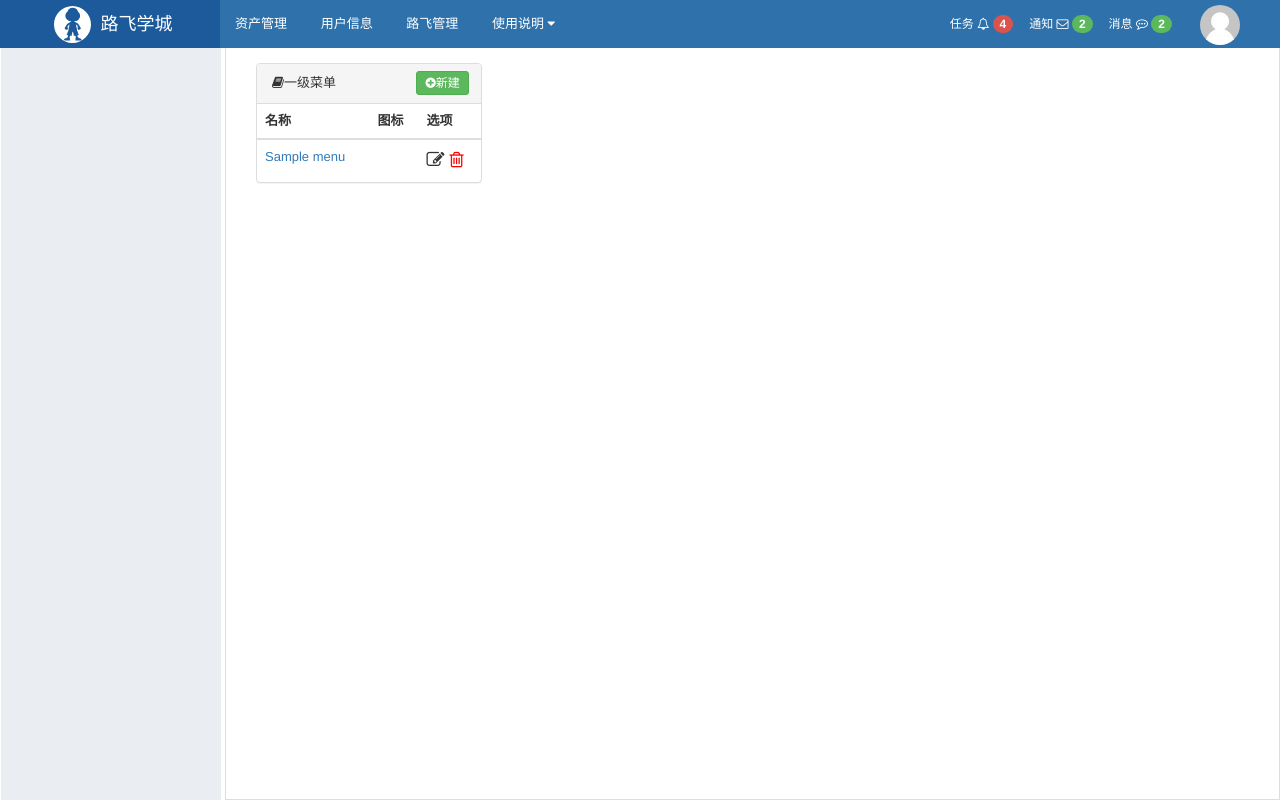
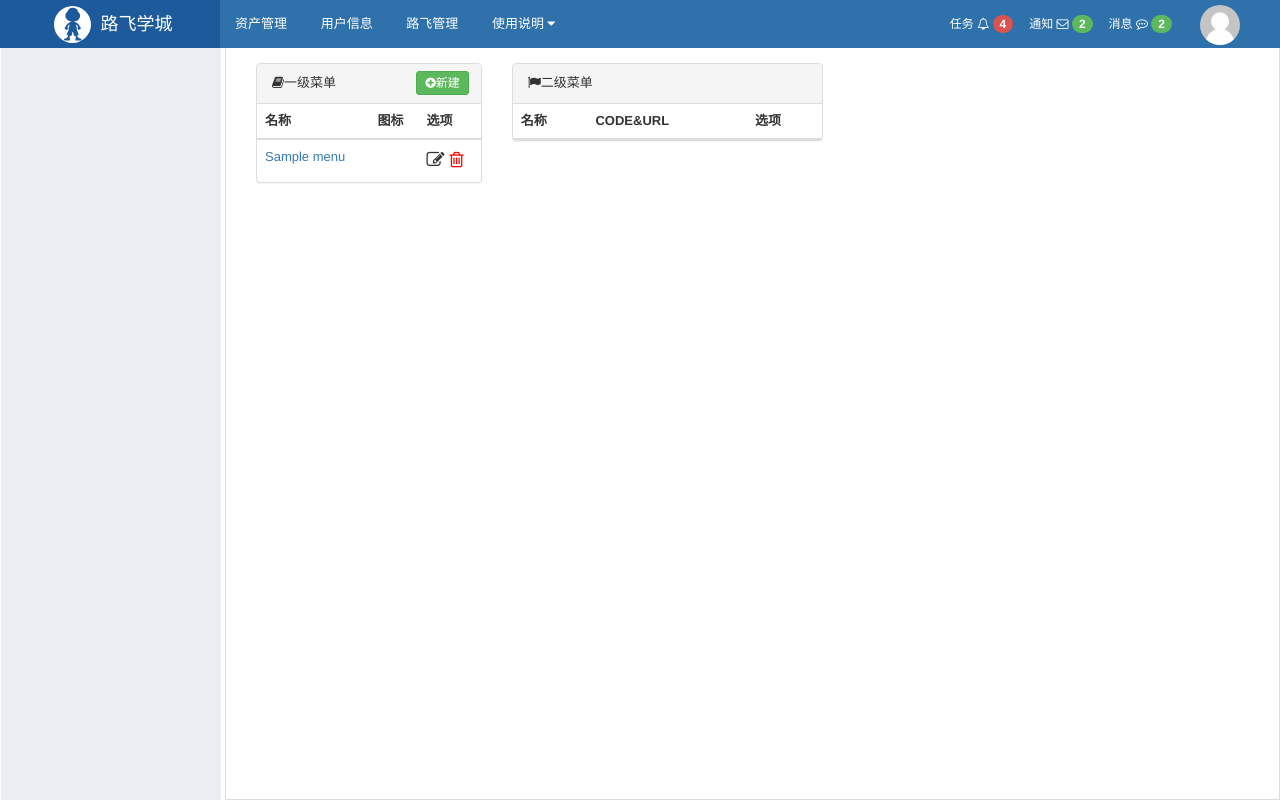
Before and after one commit to Edward66/permission_learn, a Django app: page /rbac/menu/list/ in a window 1280 px wide. Run offline with Django 3.2, Linux system fonts and the light colour scheme; tables that the repository leaves empty hold one stand-in row (values such as "Sample post"); lists and menus that the app fills with data are empty; some libraries are stand-ins or nearby versions.

Commit message:
完成权限分配之二级菜单的展示

```diff
--- a/rbac/templates/rbac/menu_list.html
+++ b/rbac/templates/rbac/menu_list.html
@@ -42,10 +42,65 @@
                                     <i class="fa fa-edit" aria-hidden="true"></i>
                                 </a>
 
-                                <a style="color: red; font-size:18px" href="{% memory_url request 'rbac:menu_delete' pk=menu.id %}">
+                                <a style="color: red; font-size:18px"
+                                   href="{% memory_url request 'rbac:menu_delete' pk=menu.id %}">
                                     <i class="fa fa-trash-o" aria-hidden="true"></i>
                                 </a>
                             </td>
+                        </tr>
+                    {% endfor %}
+                    </tbody>
+                </table>
+            </div>
+        </div>
+
+
+        <div class="col-md-4">
+            <div class="panel panel-default">
+                <!-- Default panel contents -->
+                <div class="panel-heading">
+                    <i class="fa fa-flag" aria-hidden="true">二级菜单</i>
+
+                    {% if menu_id %}
+                        <a href="#" class="right btn btn-success btn-xs"
+                           style="padding: 2px 8px;margin:-3px">
+                            <i class="fa fa-plus-circle" aria-hidden="true">新建</i>
+                        </a>
+                    {% endif %}
+
+                </div>
+                <!-- Table -->
+                <table class="table">
+                    <thead>
+                    <tr>
+                        <th>名称</th>
+                        <th>CODE&URL</th>
+                        <th>选项</th>
+                    </tr>
+                    </thead>
+                    <tbody>
+                    {% for second_menu in second_menus %}
+                        <!-- 管道符可以将后端传来的整型，转换成字符串 -->
+                        <tr class="{% if second_menu.id|safe == second_menu_id %}active{% endif %}">
+                            <td rowspan="2"><a
+                                    href="?mid={{ menu_id }}&sid={{ second_menu.id }}">{{ second_menu.title }}</a>
+                            </td>
+                            <td>{{ second_menu.name }}</td>
+                            <td>
+                                <a style="color: #333333; font-size:18px"
+                                   href="#">
+                                    <i class="fa fa-edit" aria-hidden="true"></i>
+                                </a>
+
+                                <a style="color: red; font-size:18px"
+                                   href="#">
+                                    <i class="fa fa-trash-o" aria-hidden="true"></i>
+                                </a>
+                            </td>
+                        </tr>
+
+                        <tr class="{% if second_menu.id|safe == second_menu_id %}active{% endif %}">
+                            <td colspan="2" style="border-top:0;">{{ second_menu.url }}</td>
                         </tr>
                     {% endfor %}
                     </tbody>
--- a/rbac/views/menu.py
+++ b/rbac/views/menu.py
@@ -12,12 +12,22 @@ def menu_list(request):
     :return:
     """
     menus = models.Menu.objects.all()
+    menu_id = request.GET.get('mid')  # 用户选择的一级菜单
+    second_menu_id = request.GET.get('sid')  # 用户选择的二级菜单
 
-    menu_id = request.GET.get('mid')  # "2"
+    menus_exists = models.Menu.objects.filter(id=menu_id).exists()
+    if not menus_exists:
+        menu_id = None
 
+    if menu_id:
+        second_menus = models.Permission.objects.filter(menu_id=menu_id)
+    else:
+        second_menus = []
     context = {
         'menus': menus,
         'menu_id': menu_id,
+        'second_menus': second_menus,
+        'second_menu_id': second_menu_id,
     }
     return render(request, 'rbac/menu_list.html', context)
 
```
